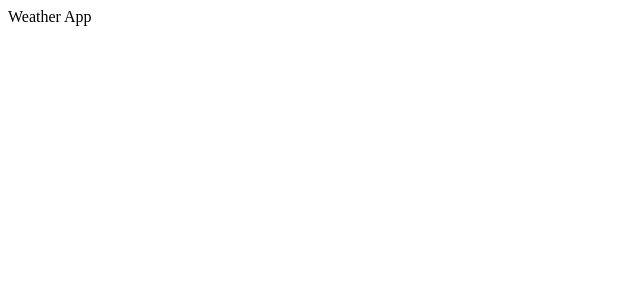
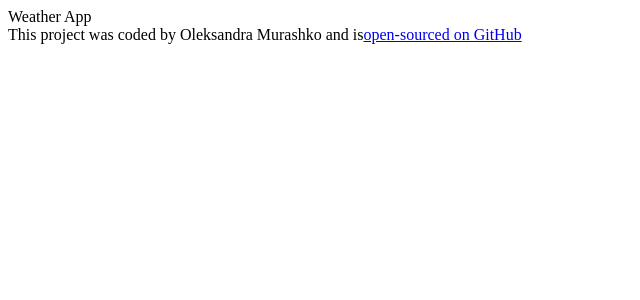
Before and after one commit to Aleksandra2503/weather-r-5, a React (Create React App) app: page / in a window 1280 px wide. Shown: the top 300 px of the page, without its empty margins (0-640 px from the left). Built offline with nearby package versions, Linux system fonts and the light colour scheme.

Commit message:
change 2

```diff
--- a/src/App.js
+++ b/src/App.js
@@ -5,6 +5,13 @@
   return (
     <div className="App">
       Weather App
+      <footer>
+        This project was coded by Oleksandra Murashko and is
+      <a href="https://github.com/Aleksandra2503/weather-r-5"
+      target="_blank">
+        open-sourced on GitHub
+      </a>
+      </footer>
     </div>
   );
 }
```
